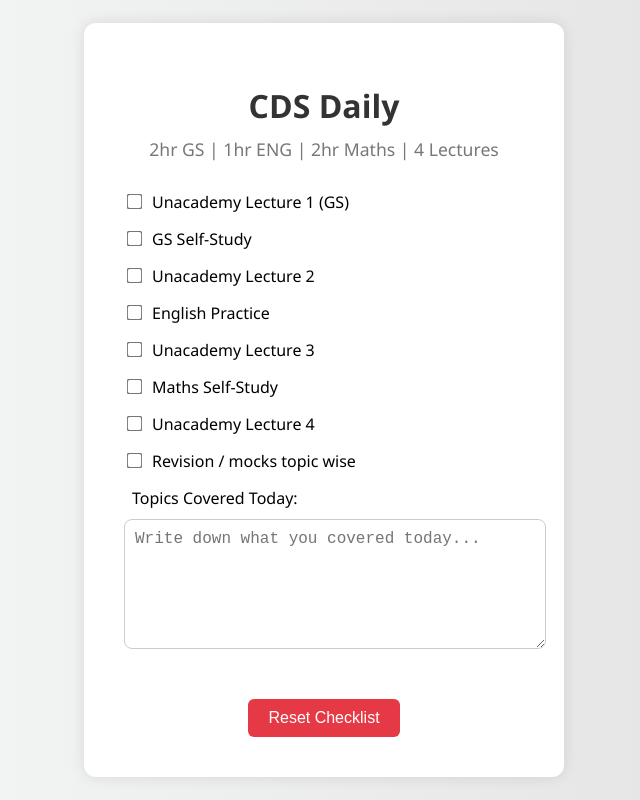
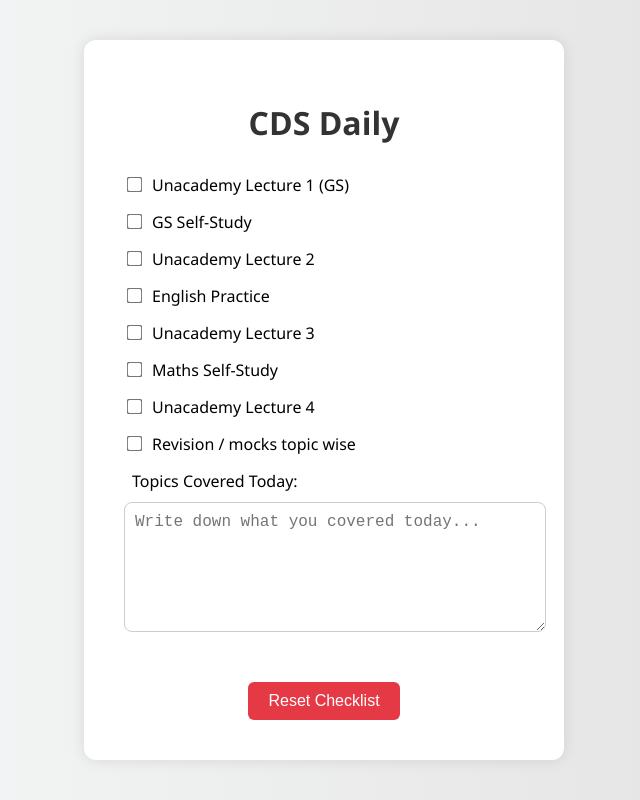
Before and after one commit to AryanManojKumar/tracker, a plain HTML site: page index.html in a window 1280 px wide. Shown: the whole page, without its empty margins (316-956 px from the left). Drawn offline with Linux system fonts and the light colour scheme; no server answers.

Commit message:
Update index.html

```diff
--- a/index.html
+++ b/index.html
@@ -71,7 +71,7 @@
 <body>
   <div class="container">
     <h1>CDS Daily</h1>
-    <div class="subhead">2hr GS | 1hr ENG | 2hr Maths | 4 Lectures</div>
+    <div class="subhead"></div>
 
     <div class="task"><input type="checkbox" id="task1" /><label for="task1">Unacademy Lecture 1 (GS)</label></div>
     <div class="task"><input type="checkbox" id="task2" /><label for="task2">GS Self-Study</label></div>
```
